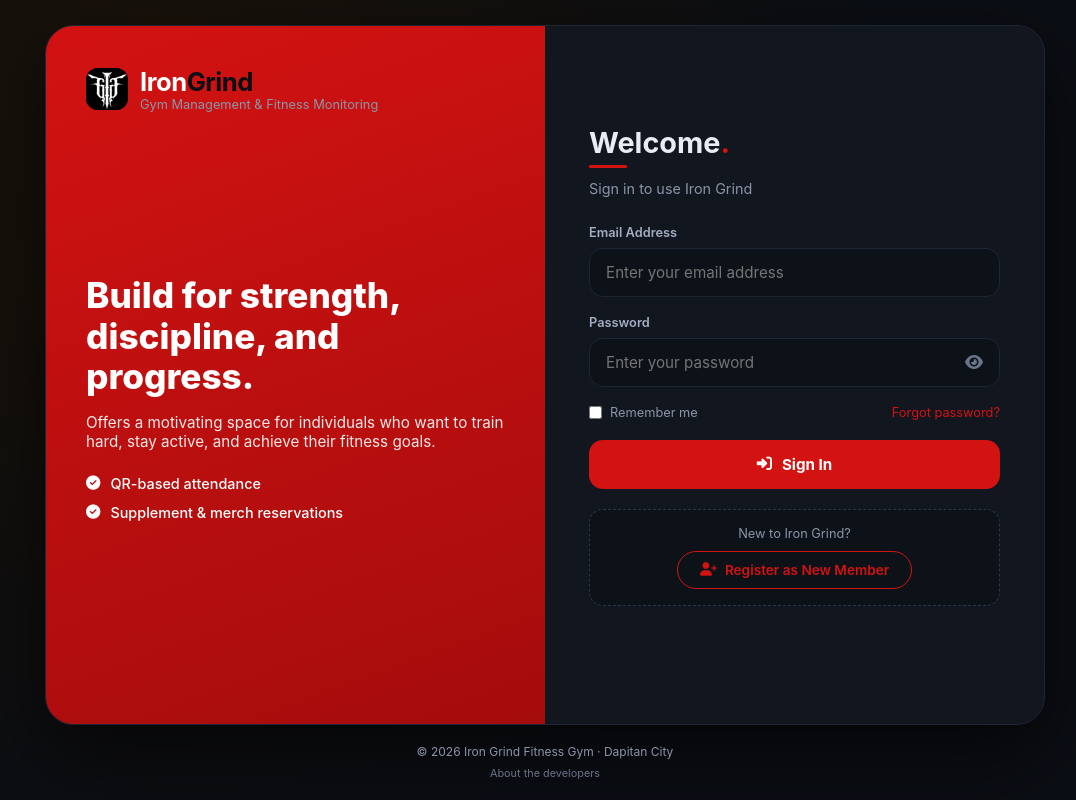
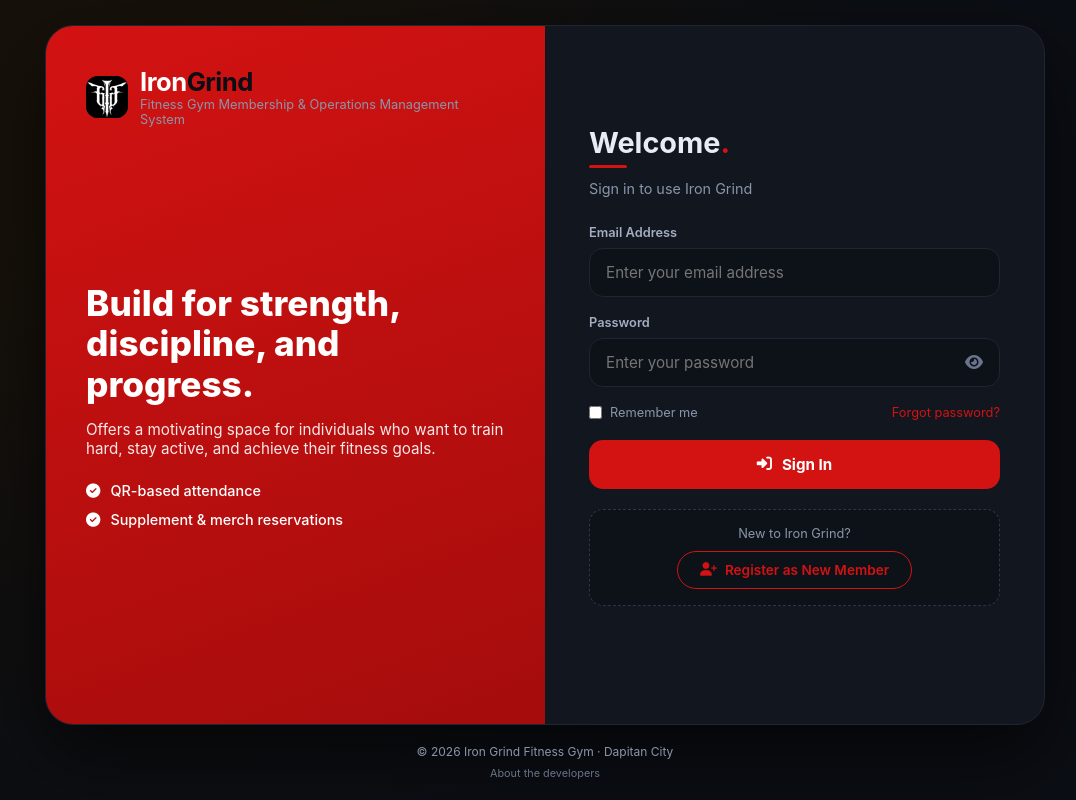
Before and after one commit to CAPSTONE1-2/IronGrind-System, a website: page index.html in a window 1280 px wide. Shown: the whole page, without its empty margins (95-1171 px from the left). Drawn offline with nearby package versions, Linux system fonts and the light colour scheme.

Commit message:
Update description in index.html for clarity on system functionality

```diff
--- a/index.html
+++ b/index.html
@@ -15,7 +15,7 @@
                 <img class="logo-icon logo-image" src="assets/images/iron-grind-mark.png" alt="Iron Grind Fitness Gym logo">
                 <div class="logo-text">
                     <h1>Iron<span>Grind</span></h1>
-                    <p>Gym Management &amp; Fitness Monitoring</p>
+                    <p>Fitness Gym Membership &amp; Operations Management System</p>
                 </div>
             </div>
             <div class="login-brand-content">
```
